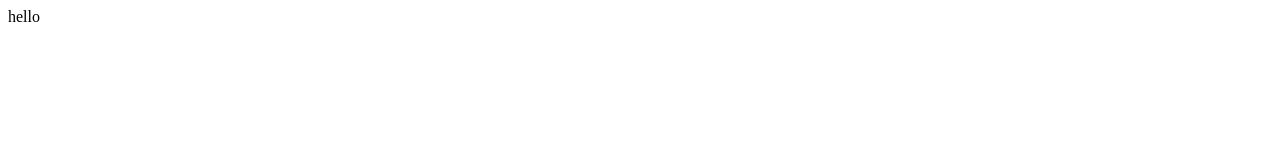
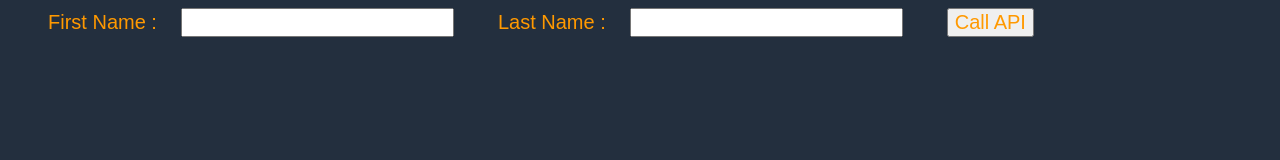
Before and after one commit to MoeinGhbh/aws-lambda, a plain HTML site: page index.html in a window 1280 px wide. Drawn offline with Linux system fonts and the light colour scheme.

Commit message:
update index file to show data in DynamoDB

```diff
--- a/index.html
+++ b/index.html
@@ -1,10 +1,58 @@
 <!DOCTYPE html>
 <html>
-<header>
-	<meta charset="UTF-8">
-	<title> AWS Amazon Lambda test  </title>
-</header>
+<head>
+    <meta charset="UTF-8">
+    <title>Hello World</title>
+    <!-- Add some CSS to change client UI -->
+    <style>
+    body {
+        background-color: #232F3E;
+        }
+    label, button {
+        color: #FF9900;
+        font-family: Arial, Helvetica, sans-serif;
+        font-size: 20px;
+        margin-left: 40px;
+        }
+     input {
+        color: #232F3E;
+        font-family: Arial, Helvetica, sans-serif;
+        font-size: 20px;
+        margin-left: 20px;
+        }
+    </style>
+    <script>
+        // define the callAPI function that takes a first name and last name as parameters
+        var callAPI = (firstName,lastName)=>{
+            // instantiate a headers object
+            var myHeaders = new Headers();
+            // add content type header to object
+            myHeaders.append("Content-Type", "application/json");
+            // using built in JSON utility package turn object to string and store in a variable
+            var raw = JSON.stringify({"firstName":firstName,"lastName":lastName});
+            // create a JSON object with parameters for API call and store in a variable
+            var requestOptions = {
+                method: 'POST',
+                headers: myHeaders,
+                body: raw,
+                redirect: 'follow'
+            };
+            // make API call with parameters and use promises to get response
+            fetch("YOUR-API-INVOKE-URL", requestOptions)
+            .then(response => response.text())
+            .then(result => alert(JSON.parse(result).body))
+            .catch(error => console.log('error', error));
+        }
+    </script>
+</head>
 <body>
-	hello
+    <form>
+        <label>First Name :</label>
+        <input type="text" id="fName">
+        <label>Last Name :</label>
+        <input type="text" id="lName">
+        <!-- set button onClick method to call function we defined passing input values as parameters -->
+        <button type="button" onclick="callAPI(document.getElementById('fName').value,document.getElementById('lName').value)">Call API</button>
+    </form>
 </body>
 </html>
```
